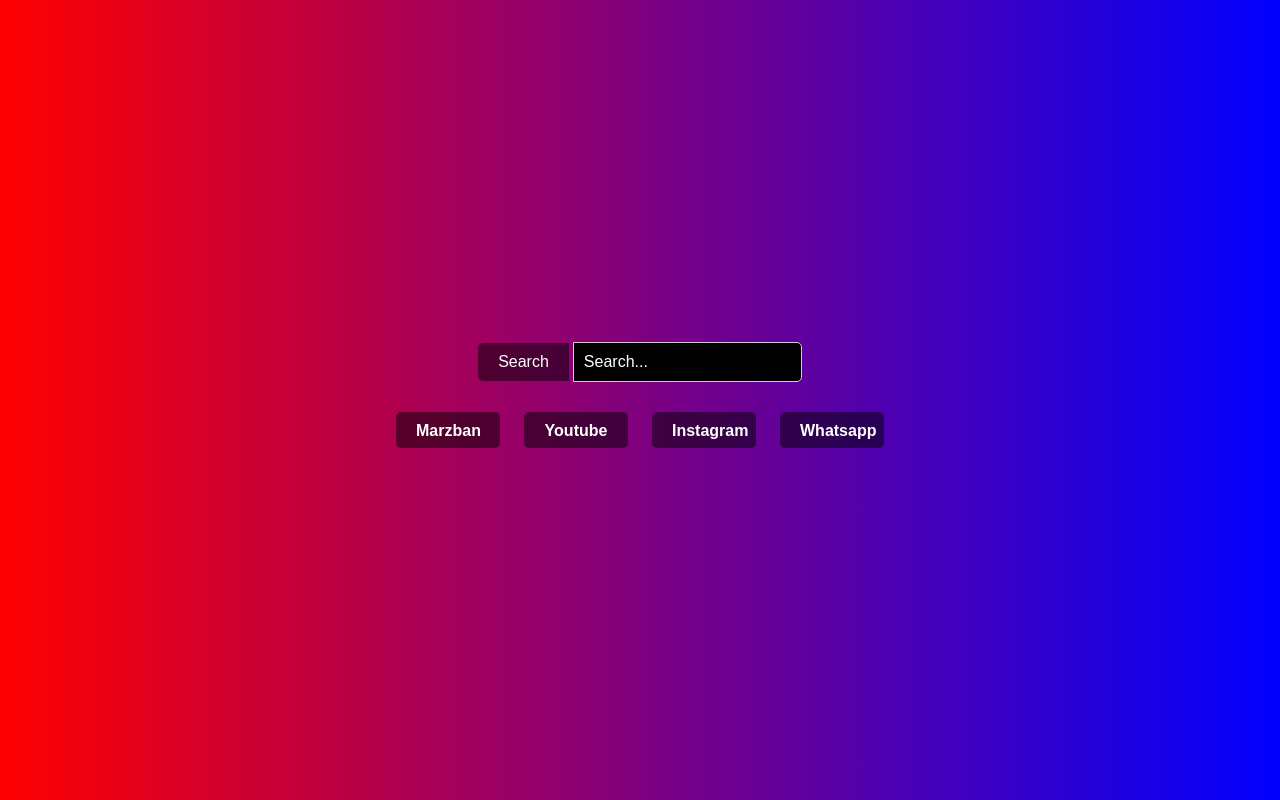
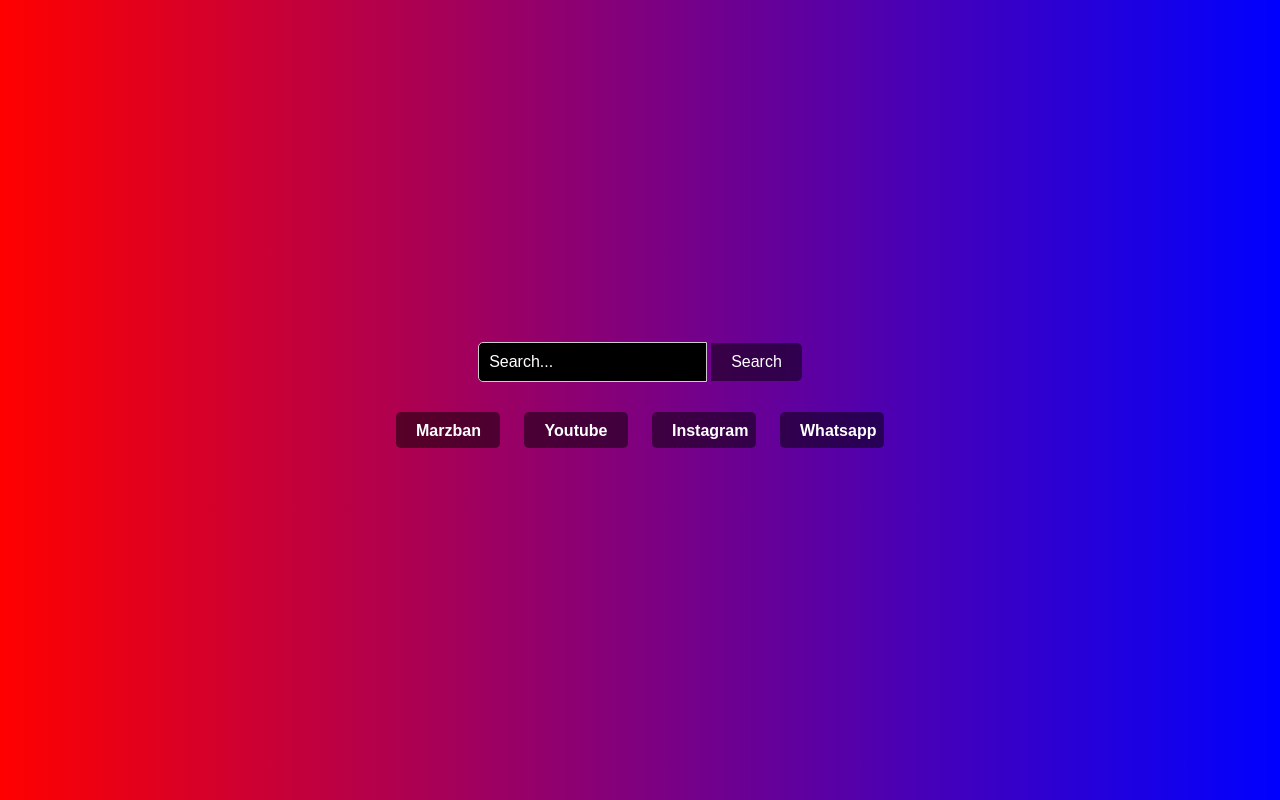
Before and after one commit to Rezanorouze3232323/Local-Host-000, a plain HTML site: page index.html in a window 1280 px wide. Drawn offline with Linux system fonts and the light colour scheme.

Commit message:
searchbar-version0,2

```diff
--- a/index.html
+++ b/index.html
@@ -33,33 +33,33 @@
             align-items: center; /* مرکزدهی عمودی */
             margin-bottom: 20px; /* فاصله بین فیلد جستجو و دکمه‌ها */
         }
-        .search-button {
-            padding: 10px 20px;
-            border: none;
-            border-radius: 5px 0 0 5px; /* گوشه‌های چپ دکمه گرد */
-            background-color: rgba(0, 0, 0, 0.5); /* رنگ پس‌زمینه دکمه */
-            color: white; /* رنگ متن دکمه */
-            cursor: pointer;
-            font-size: 16px;
-        }
         .search-input {
             padding: 10px;
             font-size: 16px;
             border: 1px solid #ccc;
-            border-radius: 0 5px 5px 0; /* گوشه‌های راست کادر گرد */
+            border-radius: 5px 0 0 5px; /* گوشه‌های چپ کادر گرد */
             background-color: black; /* پس‌زمینه مشکی */
             color: white; /* رنگ متن سفید */
         }
         .search-input::placeholder {
             color: white; /* رنگ متن placeholder */
         }
+        .search-button {
+            padding: 10px 20px;
+            border: none;
+            border-radius: 0 5px 5px 0; /* گوشه‌های راست دکمه گرد */
+            background-color: rgba(0, 0, 0, 0.5); /* رنگ پس‌زمینه دکمه */
+            color: white; /* رنگ متن دکمه */
+            cursor: pointer;
+            font-size: 16px;
+        }
     </style>
 </head>
 <body>
     <div class="search-container">
         <form action="https://www.google.com/search" method="get" target="_blank">
+            <input type="text" name="q" class="search-input" placeholder="Search..." required>
             <button type="submit" class="search-button">Search</button>
-            <input type="text" name="q" class="search-input" placeholder="Search..." required>
         </form>
     </div>
     <center>
```
